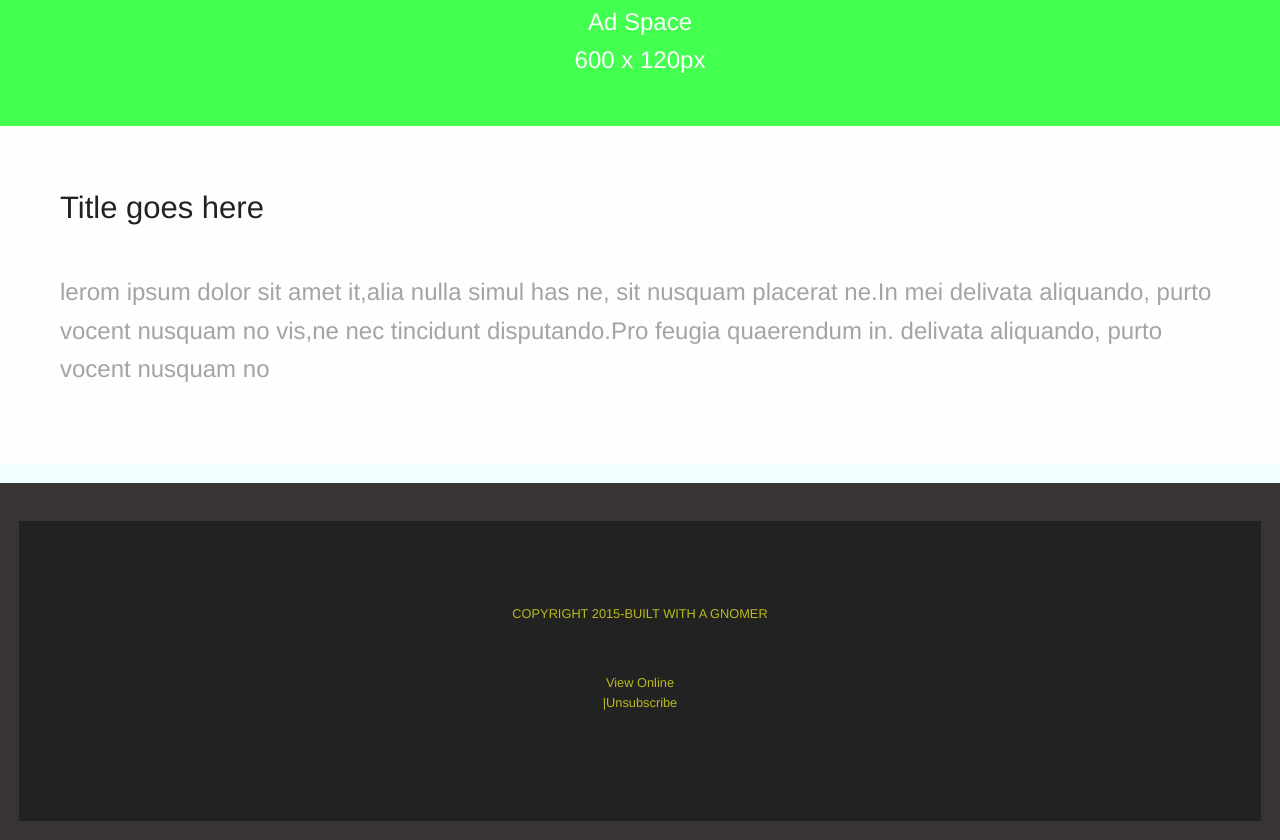
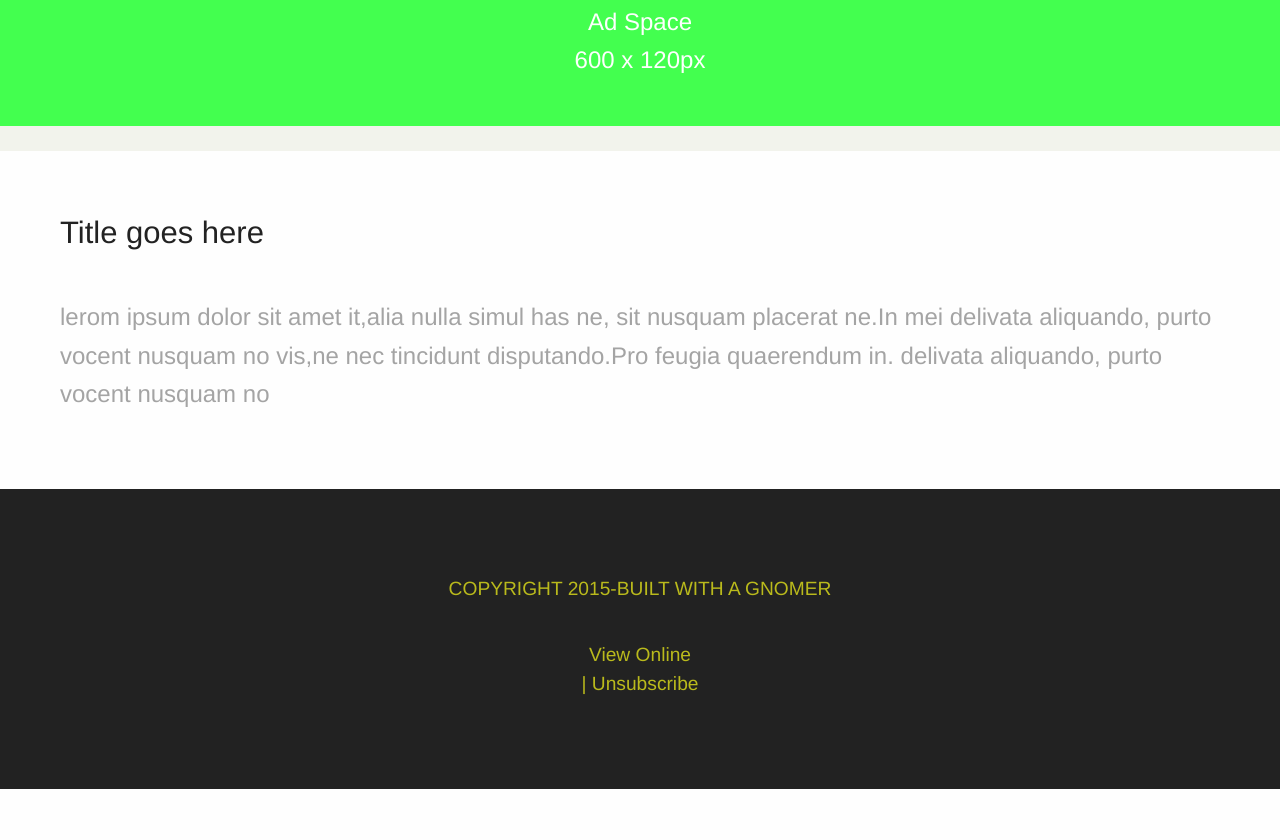
Before and after one commit to syntaxSizer/websitetWo, a plain HTML site: page index.HTML in a window 1280 px wide. Shown: the part 2635-3475 px from the top of the page. After the commit the page ends 3424 px from the top, so only its background shows below. Drawn offline with Linux system fonts and the light colour scheme.

Commit message:
fix footer

```diff
--- a/css/stylingsheet.css
+++ b/css/stylingsheet.css
@@ -103,8 +103,10 @@ border-right:173px solid;
     border-top-width: 38px;
     color: #393434;
 }
-#footer #copyright {
+#copyright {
+    font-size: 1.5em;
     color: #baba1c;
+    text-align: center;
 }
 #footer a {
     text-decoration: none;
@@ -138,6 +140,7 @@ border-right:173px solid;
     background-color: #43FF4F;
 }
 .belowad {
+    border-top: 25px solid #F2F3EC;
     padding: 60px;
     font-size: 1.5em;
     color: #A4A4A4;
@@ -150,3 +153,6 @@ h5,
 h6 {
     color: #222;
 }
+#copyright a {
+    color: #baba1c;
+}
--- a/index.HTML
+++ b/index.HTML
@@ -161,10 +161,10 @@
     </div>
 
 
-    <div class="fo">
-        <div id="footer" align="center">
-            <footer><small id="copyright">COPYRIGHT 2015-BUILT WITH A GNOMER<br/><br/><br/><a href="#">View Online</a><a href="#">|Unsubscribe</a></small></footer>
-        </div>
+    <div class="row" id="copyright">
+
+        <footer><small>COPYRIGHT 2015-BUILT WITH A GNOMER<br/><br/><a href="#">View Online</a><a href="#"> | Unsubscribe</a></small></footer>
+
     </div>
 
     <script src="js/vendor/jquery.js"></script>
```
